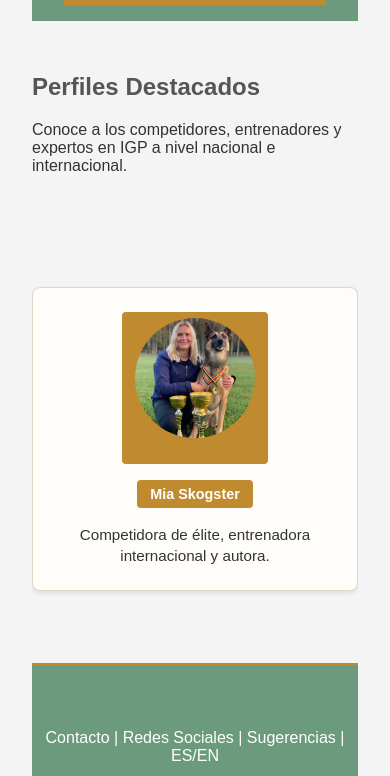
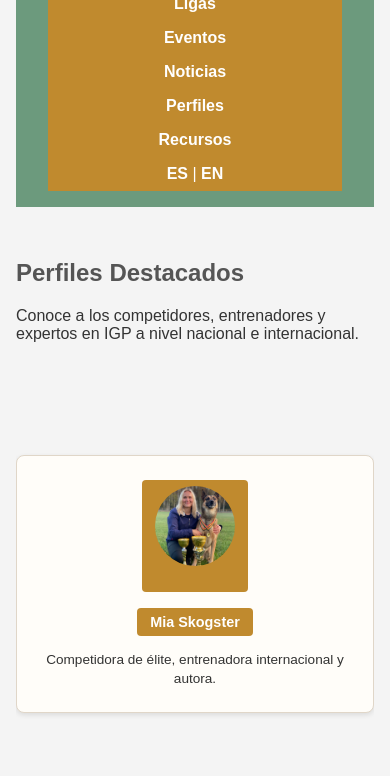
Before and after one commit to VictoriaBello/VictoriaBello.github.io, a plain HTML site: page profiles.html in a window 390 px wide. Shown: the part 137-913 px from the top of the page. Drawn offline with Linux system fonts and the light colour scheme.

Commit message:
responsive 1

```diff
--- a/styles/styles.css
+++ b/styles/styles.css
@@ -13,6 +13,10 @@ a {
 
 a:hover {
   opacity: 0.8;
+}
+
+h1, h2, h3, h4 {
+  color: #555;
 }
 
 /* ===== Header ===== */
@@ -93,10 +97,6 @@ nav a.active {
   padding: 2rem;
   border-radius: 8px;
   box-shadow: 0 0 10px rgba(0, 0, 0, 0.1);
-}
-
-h1, h2, h3, h4 {
-  color: #555;
 }
 
 /* ===== Ligas - Grilla ===== */
@@ -285,21 +285,6 @@ h1, h2, h3, h4 {
   color: #c08a2e;
 }
 
-/* ===== Responsive ===== */
-@media (max-width: 900px) {
-  .leagues-grid {
-    grid-template-columns: 1fr; /* una columna en pantallas chicas */
-  }
-
-  .logo-img {
-    height: 50px;
-  }
-
-  .logo-text {
-    font-size: 1.5rem;
-  }
-}
-
 /* ===== Profiles ===== */
 .profiles-grid {
   display: grid;
@@ -371,8 +356,8 @@ footer {
 
 /* ===== Responsive ===== */
 @media (max-width: 900px) {
-  .leagues-grid {
-    grid-template-columns: 1fr; /* una columna en pantallas chicas */
+  body {
+    padding: 0 1rem;
   }
 
   .logo-img {
@@ -382,4 +367,62 @@ footer {
   .logo-text {
     font-size: 1.5rem;
   }
+
+  nav {
+    flex-direction: column;
+    align-items: center;
+  }
+
+  .language-switcher {
+    position: static;
+    margin-top: 0.5rem;
+  }
+
+  .leagues-grid {
+    grid-template-columns: 1fr; /* una columna en pantallas chicas */
+  }
+
+  .profiles-grid {
+    grid-template-columns: 1fr; /* una sola columna */
+  }
+
+  .profile-card img {
+    width: 100px;
+    height: 100px;
+  }
+
+  .news-meta {
+    flex-direction: column;
+    align-items: flex-start;
+    gap: 0.5rem;
+  }
+
+  .event-header {
+    flex-direction: column;
+    align-items: flex-start;
+    gap: 0.5rem;
+  }
 }
+
+@media (max-width: 500px) {
+  .logo-text {
+    font-size: 1.2rem;
+  }
+
+  nav a {
+    padding: 0.5rem 0;
+  }
+
+  .profile-card img {
+    width: 80px;
+    height: 80px;
+  }
+
+  .profile-card h3 {
+    font-size: 1rem;
+  }
+
+  .profile-card p {
+    font-size: 0.85rem;
+  }
+}
```
